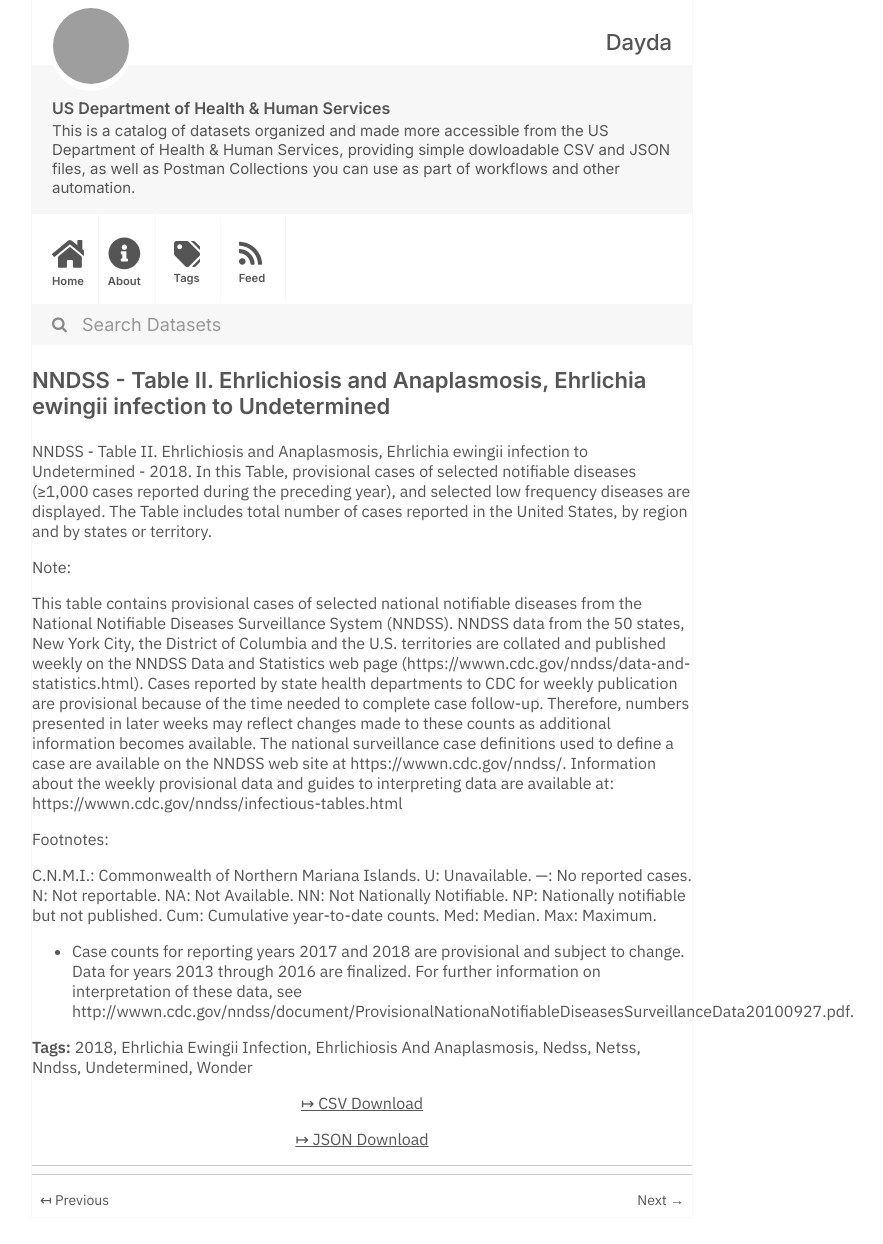
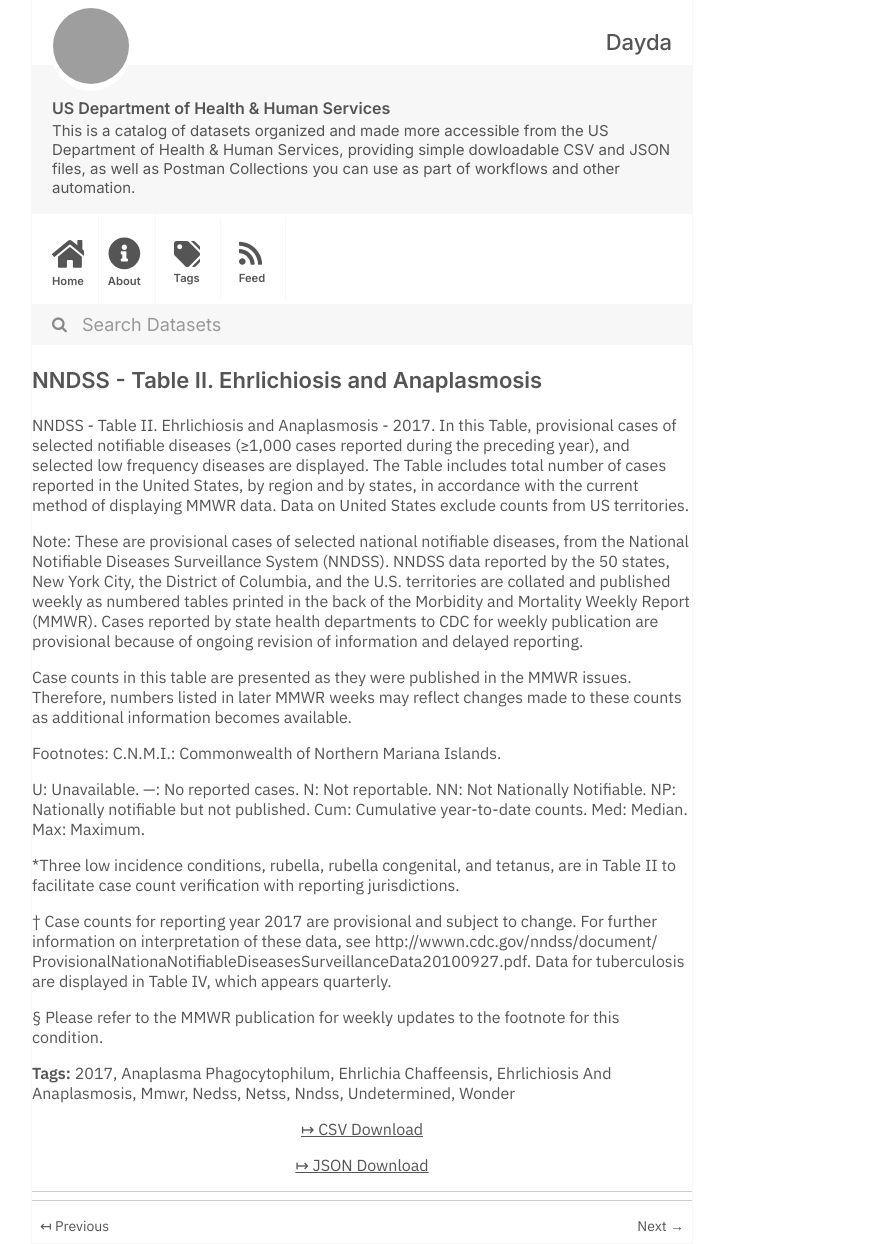
Before and after one commit to dayda-entities/us-department-of-health-and-human-services, a Jekyll site: the page built from _posts/2020-11-10-nndss-table-ii-ehrlichiosis-an.md, in a window 1280 px wide. Shown: the whole page, without its empty margins (278-1161 px from the left). Built offline with Jekyll 4.4.1, drawn with Linux system fonts in a browser that asks for light colours; before the commit the page ends 1218 px from its top, so only the background shows below that; grey boxes are pictures that could not be loaded.

Commit message:
Publish Data

```diff
--- a/_posts/2020-11-10-nndss-table-ii-ehrlichiosis-an.md
+++ b/_posts/2020-11-10-nndss-table-ii-ehrlichiosis-an.md
@@ -1,35 +1,40 @@
 ---
-title: >-
-  NNDSS - Table II. Ehrlichiosis and Anaplasmosis, Ehrlichia ewingii infection
-  to Undetermined
-created: '2020-11-10T16:18:28.096346'
-modified: '2021-04-21T22:33:45.533839'
+title: NNDSS - Table II. Ehrlichiosis and Anaplasmosis
+created: '2020-11-10T16:18:29.960338'
+modified: '2021-04-21T22:17:14.286463'
 state: active
 type: dataset
 tags:
-  - '2018'
-  - Ehrlichia Ewingii Infection
+  - '2017'
+  - Anaplasma Phagocytophilum
+  - Ehrlichia Chaffeensis
   - Ehrlichiosis And Anaplasmosis
+  - Mmwr
   - Nedss
   - Netss
   - Nndss
   - Undetermined
   - Wonder
 groups: []
-csv_url: 'https://data.cdc.gov/api/views/cucp-zsht/rows.csv?accessType=DOWNLOAD'
-json_url: 'https://data.cdc.gov/api/views/cucp-zsht/rows.json?accessType=DOWNLOAD'
+csv_url: 'https://data.cdc.gov/api/views/gz3p-wzwf/rows.csv?accessType=DOWNLOAD'
+json_url: 'https://data.cdc.gov/api/views/gz3p-wzwf/rows.json?accessType=DOWNLOAD'
 layout: post
 
 ---
-NNDSS - Table II. Ehrlichiosis and Anaplasmosis, Ehrlichia ewingii infection to Undetermined - 2018. In this Table, provisional cases of selected notifiable diseases (≥1,000 cases reported during the preceding year), and selected low frequency diseases are displayed. The Table includes total number of cases reported in the United States, by region and by states or territory.
+NNDSS - Table II. Ehrlichiosis and Anaplasmosis - 2017.  In this Table, provisional cases of selected notifiable diseases (≥1,000 cases reported during the preceding year), and selected low frequency diseases are displayed. The Table includes total number of cases reported in the United States, by region and by states, in accordance with the current method of displaying MMWR data.  Data on United States exclude counts from US territories.
 
 Note:
+These are provisional cases of selected national notifiable diseases, from the National Notifiable Diseases Surveillance System (NNDSS). NNDSS data reported by the 50 states, New York City, the District of Columbia, and the U.S. territories are collated and published weekly as numbered tables printed in the back of the Morbidity and Mortality Weekly Report (MMWR). Cases reported by state health departments to CDC for weekly publication are provisional because of ongoing revision of information and delayed reporting.
 
-This table contains provisional cases of selected national notifiable diseases from the National Notifiable Diseases Surveillance System (NNDSS). NNDSS data from the 50 states, New York City, the District of Columbia and the U.S. territories are collated and published weekly on the NNDSS Data and Statistics web page (https://wwwn.cdc.gov/nndss/data-and-statistics.html). Cases reported by state health departments to CDC for weekly publication are provisional because of the time needed to complete case follow-up.  Therefore, numbers presented in later weeks may reflect changes made to these counts as additional information becomes available. The national surveillance case definitions used to define a case are available on the NNDSS web site at https://wwwn.cdc.gov/nndss/. Information about the weekly provisional data and guides to interpreting data are available at: https://wwwn.cdc.gov/nndss/infectious-tables.html
+Case counts in this table are presented as they were published in the MMWR issues. Therefore, numbers listed in later MMWR weeks may reflect changes made to these counts as additional information becomes available.
 
 Footnotes:
+ C.N.M.I.: Commonwealth of Northern Mariana Islands.
 
-C.N.M.I.: Commonwealth of Northern Mariana Islands.
-U: Unavailable. —: No reported cases. N: Not reportable. NA:  Not Available.  NN: Not Nationally Notifiable. NP: Nationally notifiable but not published. Cum: Cumulative year-to-date counts. Med: Median. Max: Maximum.
+ U: Unavailable. —: No reported cases. N: Not reportable. NN: Not Nationally Notifiable. NP: Nationally notifiable but not published. Cum: Cumulative year-to-date counts. Med: Median. Max: Maximum.
 
-* Case counts for reporting years 2017 and 2018 are provisional and subject to change. Data for years 2013 through 2016 are finalized. For further information on interpretation of these data, see http://wwwn.cdc.gov/nndss/document/ProvisionalNationaNotifiableDiseasesSurveillanceData20100927.pdf.
+ *Three low incidence conditions, rubella, rubella congenital, and tetanus, are in Table II to facilitate case count verification with reporting jurisdictions.
+
+† Case counts for reporting year 2017 are provisional and subject to change. For further information on interpretation of these data, see http://wwwn.cdc.gov/nndss/document/ ProvisionalNationaNotifiableDiseasesSurveillanceData20100927.pdf. Data for tuberculosis are displayed in Table IV, which appears quarterly.
+
+§ Please refer to the MMWR publication for weekly updates to the footnote for this condition.
```
